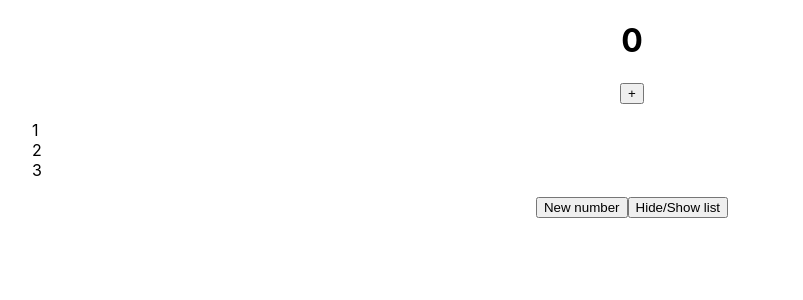
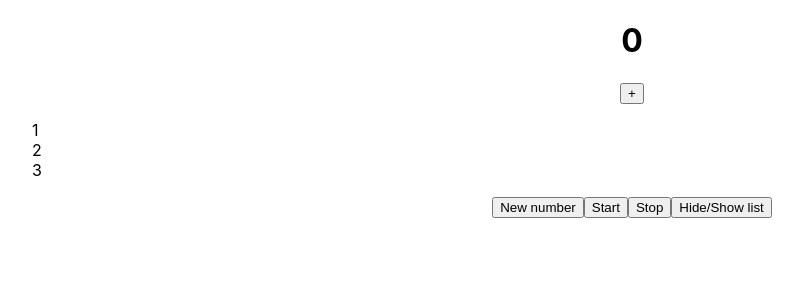
Before and after one commit to s1uns/webhooks, a React (Create React App) app: page / in a window 1280 px wide. Shown: the top 300 px of the page, without its empty margins (8-811 px from the left). Built offline with nearby package versions, Linux system fonts and the light colour scheme.

Commit message:
Learned useRef webhook

```diff
--- a/src/List.jsx
+++ b/src/List.jsx
@@ -1,4 +1,10 @@
-import { React, Component, useState, useEffect } from "react";
+import {
+    React,
+    // Component,
+    useState,
+    useEffect,
+    useRef,
+} from "react";
 
 // class List extends Component {
 //     state = {
@@ -42,35 +48,44 @@ import { React, Component, useState, useEffect } from "react";
 const List = () => {
     const [items, setItems] = useState([1, 2, 3]);
     const [count, setCount] = useState(0);
+    const timerRef = useRef();
 
-    const addNumber = () =>{
-      const randomNum = Math.round(Math.random() * 10);
-      setItems([...items, randomNum]);
-    }
+    const addNumber = () => {
+        const randomNum = Math.round(Math.random() * 10);
+        setItems(items => [...items, randomNum]);
+    };
 
     useEffect(() => {
-        console.log('counter was updated');
-    }, [count])
+        console.log("counter was updated");
+    }, [count]);
 
     useEffect(() => {
-        console.log('items list was updated');
-    }, [items])
+        console.log("items list was updated");
+    }, [items]);
 
     useEffect(() => {
-        console.log('component was updated');
-    })
+        console.log("component was updated");
+    });
 
     useEffect(() => {
-        console.log('Component did mount');
+        console.log("Component did mount");
         return () => {
-            console.log('Component did unmount');
-        }
-    }, [])
+            console.log("Component did unmount");
+        };
+    }, []);
+
+    const start = () => {
+        timerRef.current = setInterval(addNumber, 1000);
+    };
+
+    const stop = () => {
+        clearInterval(timerRef.current);
+    };
 
     return (
         <>
-        <h1>{count}</h1>
-        <button onClick={() => setCount(count + 1)}>+</button>
+            <h1>{count}</h1>
+            <button onClick={() => setCount(count + 1)}>+</button>
             <ul>
                 {items.map((item, index) => {
                     return <li key={index}>{item}</li>;
@@ -78,8 +93,10 @@ const List = () => {
             </ul>
 
             <button onClick={addNumber}>New number</button>
+            <button onClick={start}>Start</button>
+            <button onClick={stop}>Stop</button>
         </>
     );
-}
+};
 
 export default List;
```
